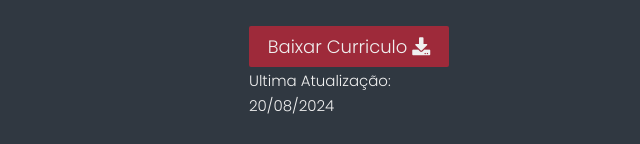
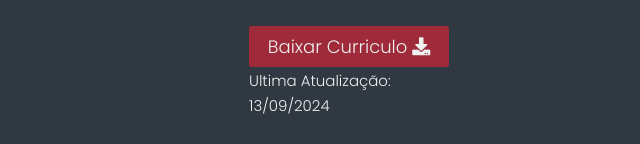
Before and after one commit to A-Marvulle/portfolio, a plain HTML site: page index.html in a window 1280 px wide. Shown: the part 4318-4462 px from the top of the page, 311-951 px from the left. Drawn offline with Linux system fonts and the light colour scheme.

Commit message:
Atualizacao Curriculo

```diff
--- a/index.html
+++ b/index.html
@@ -230,7 +230,7 @@
     <footer>
       <div class="cv">
         <a href="./documents/cvAlfredo.pdf" class="btn" download>Baixar Curriculo <i class="fa fa-download"></i></a>
-        <span class="att">Ultima Atualização: 20/08/2024</span>
+        <span class="att">Ultima Atualização: 13/09/2024</span>
       </div>
     </footer>
 
```
Also changed, not shown: 1 other file.
